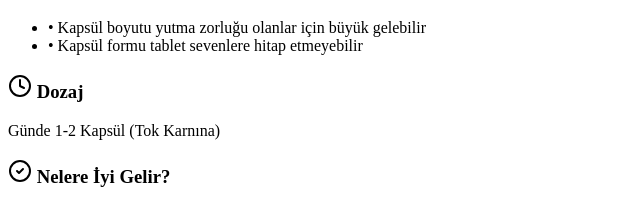
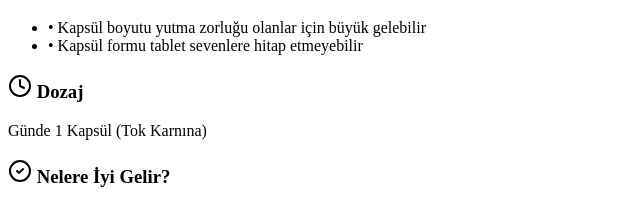
Before and after one commit to diyetisyenclub/eniyihangisi-web, a Next.js app: page / in a window 1280 px wide. Shown: the part 1740-1946 px from the top of the page, without its empty margins (0-640 px from the left). Built offline with nearby package versions, Linux system fonts and the light colour scheme.

Commit message:
Update page.jsx

```diff
--- a/app/page.jsx
+++ b/app/page.jsx
@@ -60,7 +60,7 @@ export default function App() {
       price: "₺480",
       costPerServing: "8.0 TL",
       ingredients: "95 mg Bisglisinat + 45 mg Sitrat. İlave: Aktif B6 Vitamini (P5P).",
-      dosage: "Günde 1-2 Kapsül (Tok Karnına)",
+      dosage: "Günde 1 Kapsül (Tok Karnına)",
       benefits: [
         "Uykuya dalış süresini kısaltır ve derin uyku sağlar",
         "Sinir sistemini yatıştırarak stresi azaltır"
```
